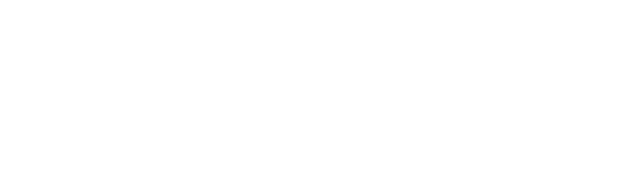
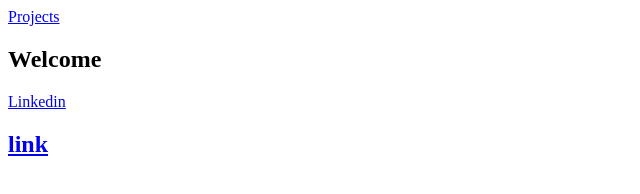
Before and after one commit to abyebin/freeCodeCamp, a plain HTML site: page PROJECT 5 personal portfolio/index.html in a window 1280 px wide. Shown: the whole page, without its empty margins (0-640 px from the left). Drawn offline with Linux system fonts and the light colour scheme.

Commit message:
basic dom

```diff
--- a/PROJECT 5 personal portfolio/index.html
+++ b/PROJECT 5 personal portfolio/index.html
@@ -4,9 +4,24 @@
     <meta charset="UTF-8">
     <meta http-equiv="X-UA-Compatible" content="IE=edge">
     <meta name="viewport" content="width=device-width, initial-scale=1.0">
-    <title>Document</title>
+    <title>Personal Portfolio</title>
+    <link rel="stylesheet" href="styles.css">
 </head>
 <body>
+    <nav id="navbar">
+        <a href="#projects" id="link">Projects</a>
+    </nav>
+    <main id="main">
+        <section id="welcome-section">
+            <h1>Welcome</h1>
+            <a href="www.linkedin.com" id="profile-link">Linkedin</a>
+        </section>
+        <section id="projects">
+            <h1 class="project-tile">
+            </h1>
+            <h2><a href="www.link.com">link</a></h2>
+        </section>
 
+    </main>
 </body>
 </html>
```
